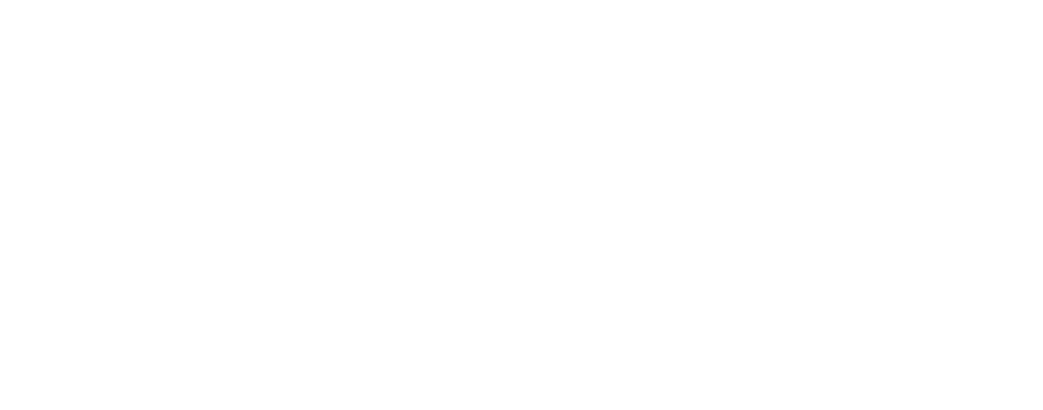
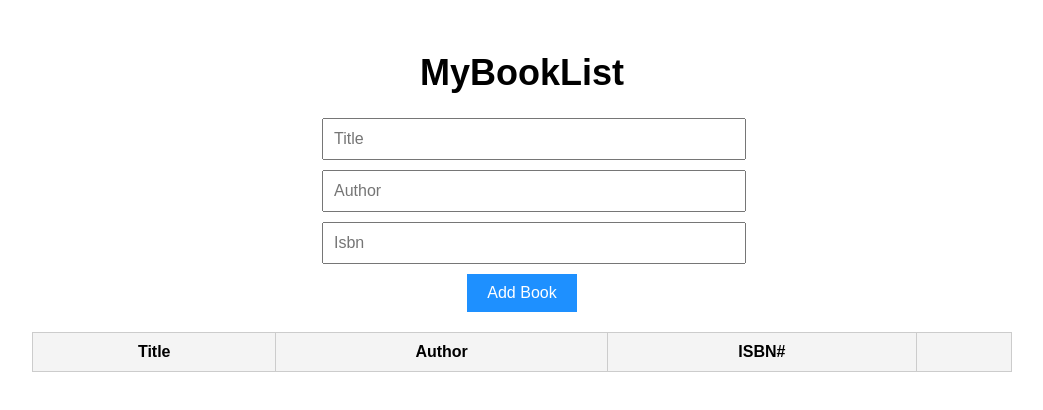
Before and after one commit to acciojob/book-list-Maqshood, a website: page main.html in a window 1280 px wide. Shown: the whole page, without its empty margins (118-1161 px from the left). Drawn offline with Linux system fonts and the light colour scheme.

Commit message:
created a submission

```diff
--- a/main.html
+++ b/main.html
@@ -8,6 +8,25 @@
 
 <body>
 	<!-- the entire body must be written by student -->
+	<h1>MyBookList</h1>
+	<div class="form-group">
+		<input type="text" id="title" placeholder="Title">
+		<input type="author" id="author" placeholder="Author">
+		<input type="isbn" id="isbn" placeholder="Isbn">
+		<button id="submit">Add Book</button>
+	</div>
+	<table class="table ">
+	 <thead>
+      <tr>
+        <th>Title</th>
+        <th>Author</th>
+        <th>ISBN#</th>
+        <th></th>
+      </tr>
+    </thead>
+    <tbody id="book-list">
+    </tbody>
+	</table>
     <script type="text/javascript" src="./script.js">
 </script>
 
--- a/script.js
+++ b/script.js
@@ -1 +1,33 @@
-//your JS code here. If required.
+  document.getElementById('submit').addEventListener('click', function (e) {
+      e.preventDefault();
+
+      const title = document.getElementById('title').value.trim();
+      const author = document.getElementById('author').value.trim();
+      const isbn = document.getElementById('isbn').value.trim();
+
+      if (!title || !author || !isbn) {
+        alert('Please fill in all fields');
+        return;
+      }
+
+      const list = document.getElementById('book-list');
+      const row = document.createElement('tr');
+
+      row.innerHTML = `
+        <td>${title}</td>
+        <td>${author}</td>
+        <td>${isbn}</td>
+        <td><button class="delete">X</button></td>
+      `;
+
+      list.appendChild(row);
+
+      // Clear fields
+      document.getElementById('title').value = '';
+      document.getElementById('author').value = '';
+      document.getElementById('isbn').value = '';
+    });
+
+    document.getElementById('book-list').addEventListener('click', function (e) {
+      if (e.target.classList.contains('delete')) {
+        e.target.parentElement.parentElement.remove();
--- a/styles.css
+++ b/styles.css
@@ -1 +1,59 @@
 /*  your css code here. If applicable */
+ body {
+      font-family: Arial, sans-serif;
+      padding: 20px;
+      text-align: center;
+    }
+ h1 {
+      font-size: 36px;
+    }
+
+    h1 span {
+      color: dodgerblue;
+    }
+
+    .form-group {
+      margin: 20px auto;
+      max-width: 400px;
+    }
+
+    .form-group input {
+      display: block;
+      width: 100%;
+      margin-bottom: 10px;
+      padding: 10px;
+      font-size: 16px;
+    }
+
+    #submit {
+      padding: 10px 20px;
+      font-size: 16px;
+      background-color: dodgerblue;
+      color: white;
+      border: none;
+      cursor: pointer;
+    }
+
+    .table {
+      margin: 20px auto;
+      width: 80%;
+      border-collapse: collapse;
+    }
+
+    .table th,
+    .table td {
+      border: 1px solid #ccc;
+      padding: 10px;
+    }
+
+    .table th {
+      background-color: #f4f4f4;
+    }
+
+    .delete {
+      background-color: red;
+      color: white;
+      border: none;
+      padding: 5px 10px;
+      cursor: pointer;
+    }
```
